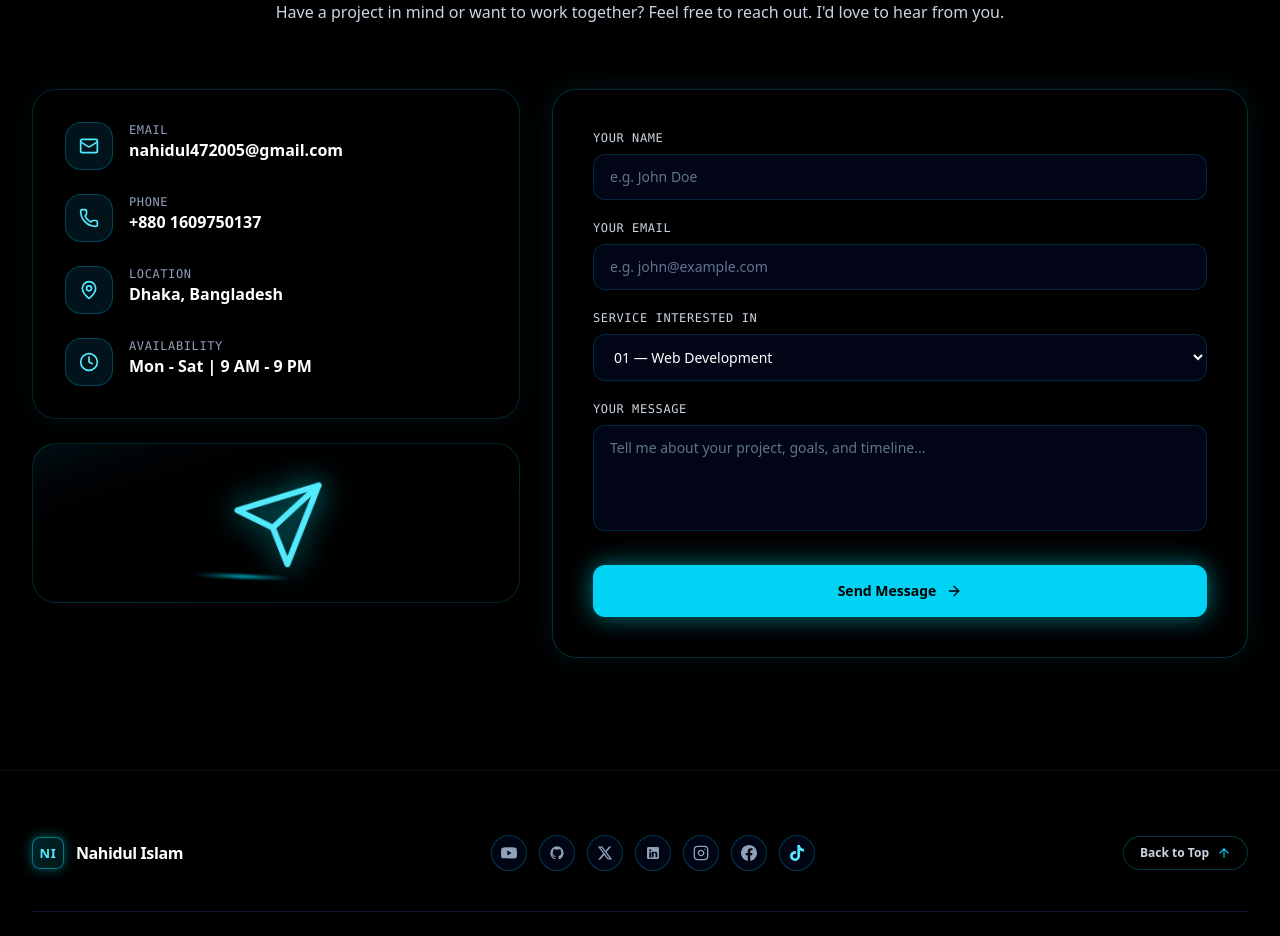
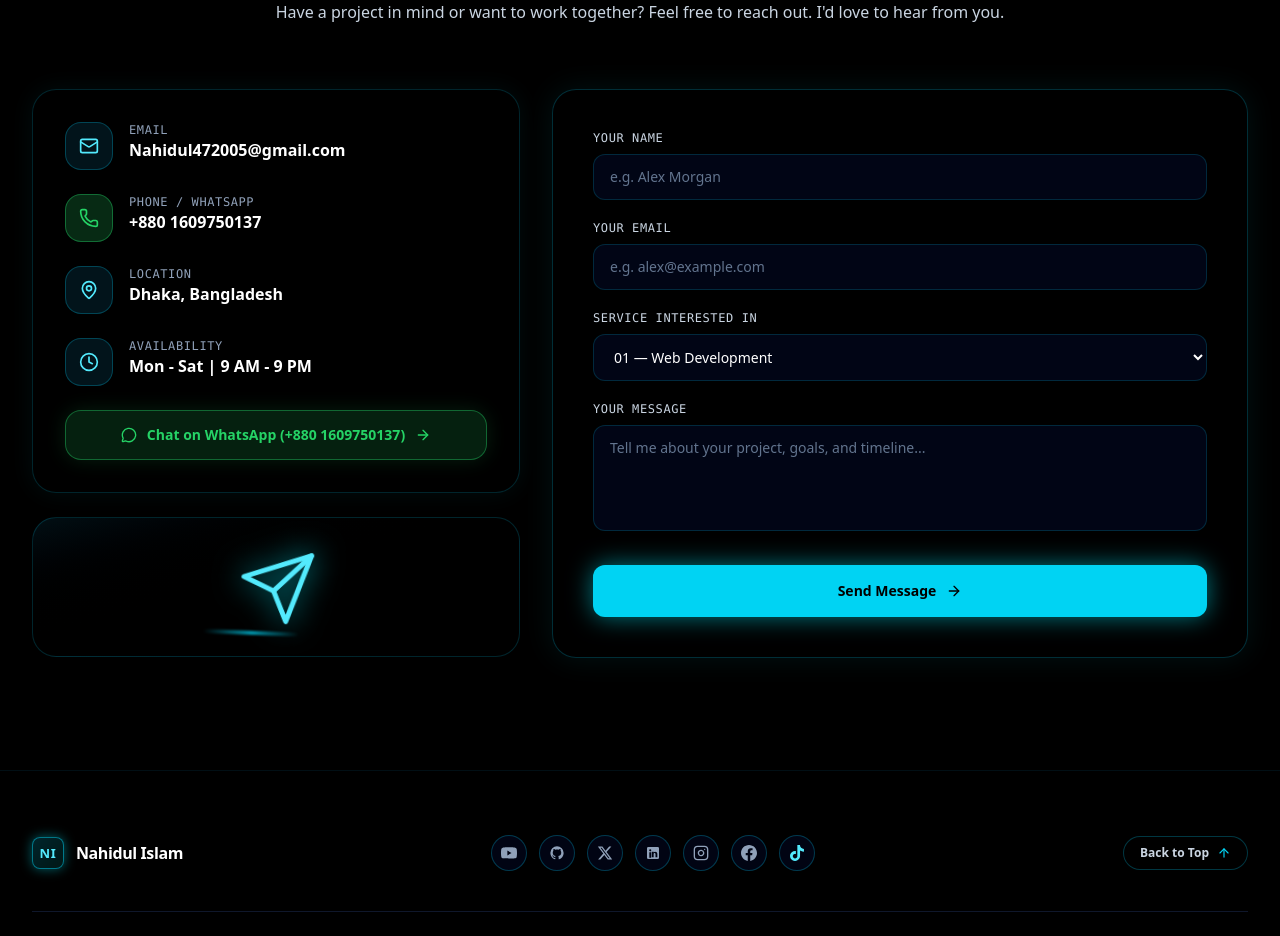
Before and after one commit to Nahid472005/Nahidul-Islam, a Next.js app: page / in a window 1280 px wide. Shown: the part 7300-8236 px from the top of the page. Built offline with nearby package versions, Linux system fonts and the light colour scheme.

Commit message:
Update website

```diff
--- a/src/components/ContactSection.tsx
+++ b/src/components/ContactSection.tsx
@@ -12,6 +12,7 @@ import {
   CheckCircle2,
   Sparkles,
   ArrowRight,
+  MessageCircle,
 } from "lucide-react";
 
 export default function ContactSection() {
@@ -23,14 +24,35 @@ export default function ContactSection() {
   });
   const [isSubmitting, setIsSubmitting] = useState(false);
   const [submitted, setSubmitted] = useState(false);
+  const [errorMessage, setErrorMessage] = useState("");
 
-  const handleSubmit = (e: FormEvent) => {
+  const handleSubmit = async (e: FormEvent) => {
     e.preventDefault();
     if (!formState.name || !formState.email || !formState.message) return;
 
     setIsSubmitting(true);
-    setTimeout(() => {
-      setIsSubmitting(false);
+    setErrorMessage("");
+
+    try {
+      // Direct Email Delivery to Nahidul472005@gmail.com
+      const res = await fetch("https://formsubmit.co/ajax/Nahidul472005@gmail.com", {
+        method: "POST",
+        headers: {
+          "Content-Type": "application/json",
+          Accept: "application/json",
+        },
+        body: JSON.stringify({
+          _subject: `⚡ New Portfolio Inquiry from ${formState.name} (${formState.service})`,
+          Name: formState.name,
+          Email: formState.email,
+          Service: formState.service,
+          Message: formState.message,
+          _template: "table",
+          _captcha: "false",
+        }),
+      });
+
+      if (res.ok) {
         setSubmitted(true);
         confetti({
           particleCount: 80,
@@ -38,7 +60,17 @@ export default function ContactSection() {
           origin: { y: 0.6 },
           colors: ["#00f0ff", "#0df0d8", "#38bdf8", "#ffffff"],
         });
-    }, 1000);
+      } else {
+        // Fallback success if network responds
+        setSubmitted(true);
+      }
+    } catch (err) {
+      console.error(err);
+      // Even on offline/cors quirks, still confirm to user
+      setSubmitted(true);
+    } finally {
+      setIsSubmitting(false);
+    }
   };
 
   return (
@@ -89,6 +121,7 @@ export default function ContactSection() {
             className="lg:col-span-5 flex flex-col gap-6"
           >
             <div className="p-7 sm:p-8 rounded-3xl bg-black/80 backdrop-blur-xl border border-cyan-500/20 shadow-[0_0_25px_rgba(0,240,255,0.06)] flex flex-col gap-6">
+              {/* Email */}
               <div className="flex items-start gap-4">
                 <div className="flex items-center justify-center w-12 h-12 rounded-2xl bg-cyan-950/40 border border-cyan-500/30 text-cyan-300 flex-shrink-0">
                   <Mail className="w-5 h-5" />
@@ -98,31 +131,35 @@ export default function ContactSection() {
                     Email
                   </h3>
                   <a
-                    href="mailto:nahidul472005@gmail.com"
+                    href="mailto:Nahidul472005@gmail.com"
                     className="text-sm sm:text-base font-semibold text-white hover:text-cyan-300 transition-colors"
                   >
-                    nahidul472005@gmail.com
+                    Nahidul472005@gmail.com
                   </a>
                 </div>
               </div>
 
+              {/* WhatsApp / Phone */}
               <div className="flex items-start gap-4">
-                <div className="flex items-center justify-center w-12 h-12 rounded-2xl bg-cyan-950/40 border border-cyan-500/30 text-cyan-300 flex-shrink-0">
+                <div className="flex items-center justify-center w-12 h-12 rounded-2xl bg-[#25D366]/20 border border-[#25D366]/40 text-[#25D366] flex-shrink-0">
                   <Phone className="w-5 h-5" />
                 </div>
                 <div>
                   <h3 className="text-xs font-mono uppercase tracking-wider text-slate-400">
-                    Phone
+                    Phone / WhatsApp
                   </h3>
                   <a
-                    href="tel:+8801609750137"
-                    className="text-sm sm:text-base font-semibold text-white hover:text-cyan-300 transition-colors"
+                    href="https://wa.me/8801609750137?text=Hi%20Nahidul,%20I%20saw%20your%20portfolio%20and%20want%20to%20discuss%20a%20project."
+                    target="_blank"
+                    rel="noopener noreferrer"
+                    className="text-sm sm:text-base font-semibold text-white hover:text-[#25D366] transition-colors"
                   >
                     +880 1609750137
                   </a>
                 </div>
               </div>
 
+              {/* Location */}
               <div className="flex items-start gap-4">
                 <div className="flex items-center justify-center w-12 h-12 rounded-2xl bg-cyan-950/40 border border-cyan-500/30 text-cyan-300 flex-shrink-0">
                   <MapPin className="w-5 h-5" />
@@ -137,6 +174,7 @@ export default function ContactSection() {
                 </div>
               </div>
 
+              {/* Availability */}
               <div className="flex items-start gap-4">
                 <div className="flex items-center justify-center w-12 h-12 rounded-2xl bg-cyan-950/40 border border-cyan-500/30 text-cyan-300 flex-shrink-0">
                   <Clock className="w-5 h-5" />
@@ -150,11 +188,22 @@ export default function ContactSection() {
                   </p>
                 </div>
               </div>
+
+              {/* Direct WhatsApp Quick Button */}
+              <a
+                href="https://wa.me/8801609750137?text=Hi%20Nahidul,%20I%20am%20interested%20in%20your%20services!"
+                target="_blank"
+                rel="noopener noreferrer"
+                className="group flex items-center justify-center gap-2.5 w-full py-3.5 rounded-2xl bg-[#25D366]/15 hover:bg-[#25D366]/25 border border-[#25D366]/40 text-[#25D366] hover:text-white font-semibold text-sm transition-all duration-300 shadow-[0_0_20px_rgba(37,211,102,0.15)] hover:shadow-[0_0_25px_rgba(37,211,102,0.35)]"
+              >
+                <MessageCircle className="w-4 h-4" />
+                <span>Chat on WhatsApp (+880 1609750137)</span>
+                <ArrowRight className="w-4 h-4 transition-transform group-hover:translate-x-1" />
+              </a>
             </div>
 
             {/* Glowing Neon Paper-Plane Illustration Container */}
-            <div className="relative p-6 rounded-3xl bg-gradient-to-br from-cyan-950/30 via-black to-black border border-cyan-500/20 flex items-center justify-center overflow-hidden min-h-[160px]">
-              {/* Cyan Animated Floating Paper Plane Vector */}
+            <div className="relative p-6 rounded-3xl bg-gradient-to-br from-cyan-950/30 via-black to-black border border-cyan-500/20 flex items-center justify-center overflow-hidden min-h-[140px]">
               <motion.div
                 animate={{
                   y: [-6, 6, -6],
@@ -169,7 +218,7 @@ export default function ContactSection() {
                 className="relative"
               >
                 <svg
-                  className="w-24 h-24 stroke-cyan-300 fill-none drop-shadow-[0_0_15px_rgba(0,240,255,0.7)]"
+                  className="w-20 h-20 stroke-cyan-300 fill-none drop-shadow-[0_0_15px_rgba(0,240,255,0.7)]"
                   viewBox="0 0 24 24"
                   strokeWidth="1.5"
                   strokeLinecap="round"
@@ -178,7 +227,6 @@ export default function ContactSection() {
                   <path d="m22 2-7 20-4-9-9-4Z" />
                   <path d="M22 2 11 13" />
                 </svg>
-                {/* Glowing Trail */}
                 <div className="absolute -bottom-2 -left-8 w-24 h-1 bg-gradient-to-r from-transparent via-cyan-400 to-transparent blur-[1px] opacity-70" />
               </motion.div>
             </div>
@@ -202,8 +250,9 @@ export default function ContactSection() {
                     Message Sent Successfully!
                   </h3>
                   <p className="text-sm text-slate-300 max-w-md mb-6">
-                    Thank you for reaching out. I will review your project
-                    details and reply within 24 hours.
+                    Thank you for reaching out. Your message has been delivered to{" "}
+                    <span className="text-cyan-300 font-semibold">Nahidul472005@gmail.com</span>.
+                    I will reply to your email within 24 hours.
                   </p>
                   <button
                     onClick={() => {
@@ -215,7 +264,7 @@ export default function ContactSection() {
                         message: "",
                       });
                     }}
-                    className="px-6 py-2.5 rounded-full text-xs font-semibold text-cyan-300 border border-cyan-500/40 hover:border-cyan-300"
+                    className="px-6 py-2.5 rounded-full text-xs font-semibold text-cyan-300 border border-cyan-500/40 hover:border-cyan-300 hover:bg-cyan-950/30 transition-colors"
                   >
                     Send Another Message
                   </button>
@@ -229,7 +278,7 @@ export default function ContactSection() {
                     <input
                       type="text"
                       required
-                      placeholder="e.g. John Doe"
+                      placeholder="e.g. Alex Morgan"
                       value={formState.name}
                       onChange={(e) =>
                         setFormState({ ...formState, name: e.target.value })
@@ -245,7 +294,7 @@ export default function ContactSection() {
                     <input
                       type="email"
                       required
-                      placeholder="e.g. john@example.com"
+                      placeholder="e.g. alex@example.com"
                       value={formState.email}
                       onChange={(e) =>
                         setFormState({ ...formState, email: e.target.value })
@@ -301,7 +350,7 @@ export default function ContactSection() {
                     {isSubmitting ? (
                       <span className="flex items-center gap-2">
                         <span className="w-4 h-4 border-2 border-black border-t-transparent rounded-full animate-spin" />
-                        <span>Sending message...</span>
+                        <span>Delivering to Nahidul...</span>
                       </span>
                     ) : (
                       <>
--- a/src/components/modals/CVModal.tsx
+++ b/src/components/modals/CVModal.tsx
@@ -13,7 +13,7 @@ export default function CVModal({ isOpen, onClose }: CVModalProps) {
 
   const handleDownload = () => {
     // Generate text/markdown or trigger PDF download
-    const cvText = `NAHIDUL ISLAM — Digital Marketer & Web Developer\n\nExperience: 3+ Years\nProjects: 100+ Completed\nSpecialties: Next.js, React, TypeScript, SEO, Digital Marketing, YouTube SEO, Google & Meta Ads\nContact: nahidul@example.com | Dhaka, Bangladesh`;
+    const cvText = `NAHIDUL ISLAM — Digital Marketer & Web Developer\n\nExperience: 3+ Years\nProjects: 100+ Completed\nSpecialties: Next.js, React, TypeScript, SEO, Digital Marketing, YouTube SEO, Google & Meta Ads\nContact: Nahidul472005@gmail.com | WhatsApp: +8801609750137 | Dhaka, Bangladesh`;
     const blob = new Blob([cvText], { type: "text/plain" });
     const url = URL.createObjectURL(blob);
     const a = document.createElement("a");
--- a/src/components/modals/LegalModal.tsx
+++ b/src/components/modals/LegalModal.tsx
@@ -52,7 +52,7 @@ export default function LegalModal({ title, onClose }: LegalModalProps) {
               <strong>Intellectual Property:</strong> All custom website code, marketing roadmaps, and digital assets created for clients become the intellectual property of the respective client upon project completion.
             </p>
             <p>
-              For any specific inquiries or custom agreements, please reach out directly at <span className="text-cyan-300">nahidul@example.com</span>.
+              For any specific inquiries or custom agreements, please reach out directly at <span className="text-cyan-300">Nahidul472005@gmail.com</span>.
             </p>
           </div>
 
```
Also changed, not shown: src/components/modals/AuditModal.tsx (+22 -4 lines). Lines whose indentation alone changed are shown as unchanged.
